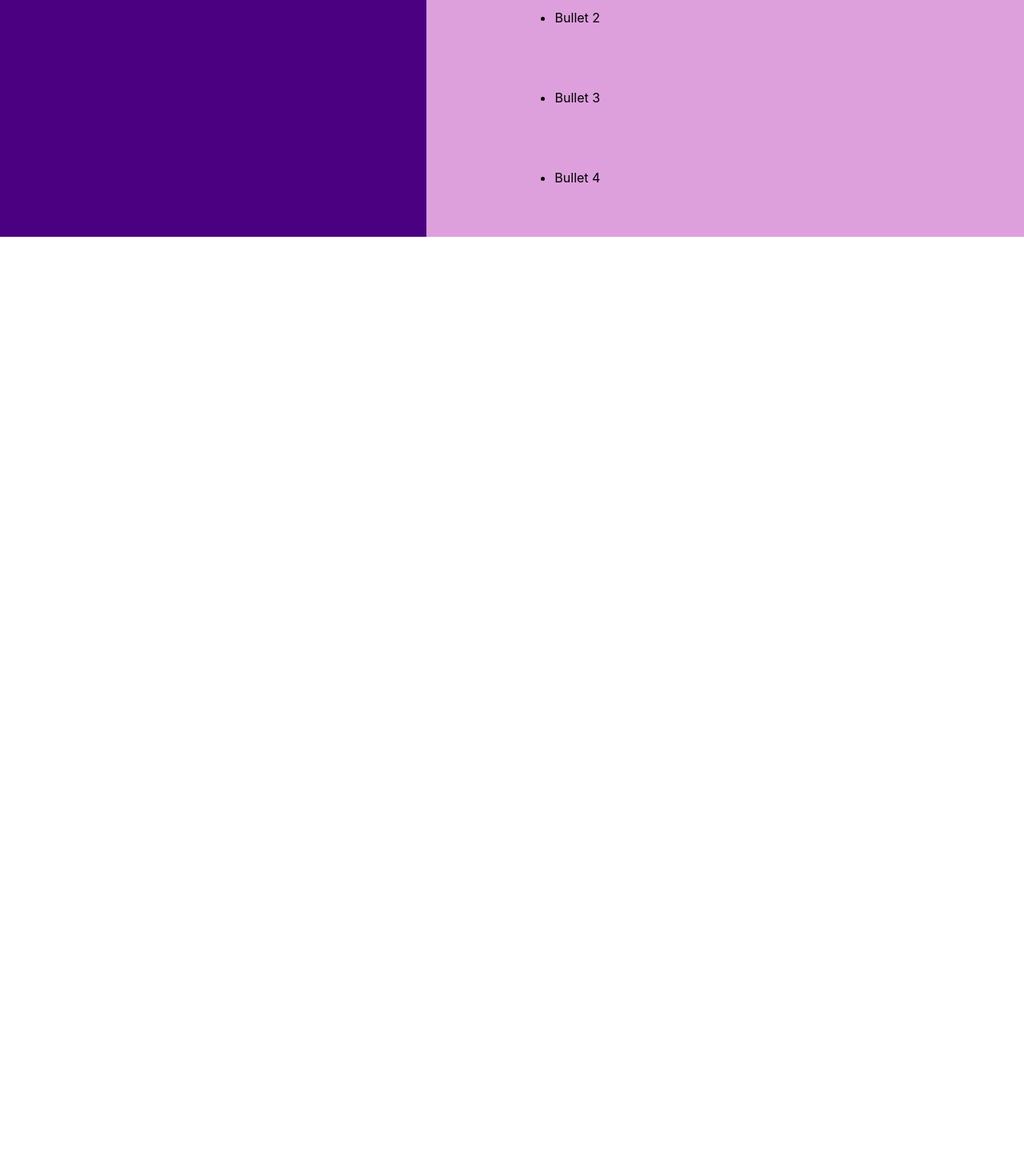
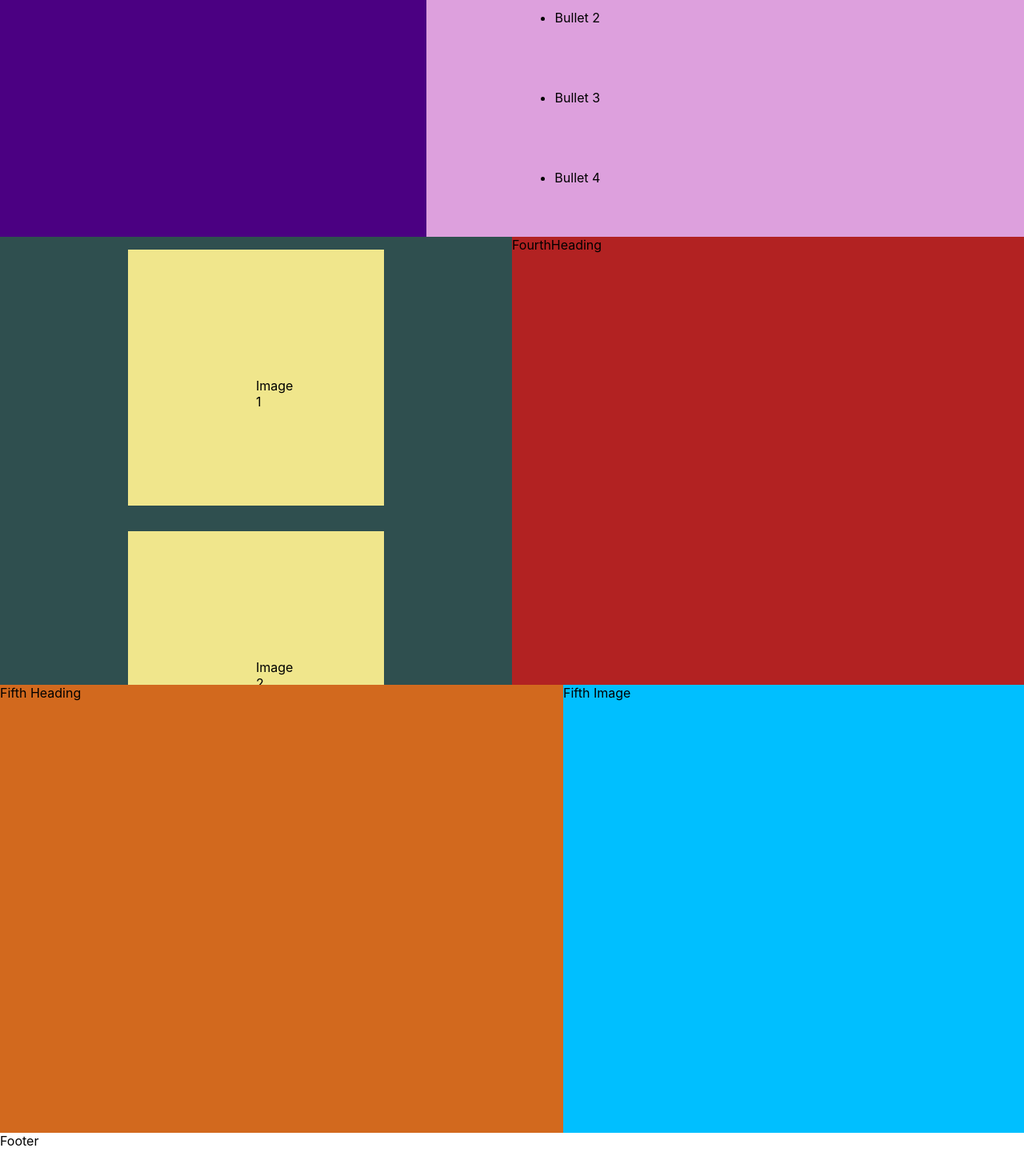
Before and after one commit to umaimab/portfolio_main, a React (Create React App) app: page / in a window 1280 px wide. Shown: the part 1464-2934 px from the top of the page at 80% size. Before the commit the page ends 1760 px from the top, so only its background shows below. Built offline with nearby package versions, Linux system fonts and the light colour scheme.

Commit message:
Added panels 4-5 and footer. Layout only

```diff
--- a/src/pages/Home/home.css
+++ b/src/pages/Home/home.css
@@ -79,3 +79,57 @@
 li {
     margin-bottom: 5rem;
 }
+
+.fourthPanel {
+    background-color:firebrick;
+    height: 70vh;
+    display: flex;
+}
+
+.fourthImg {
+    background-color:darkslategrey;
+    display: flex;
+    justify-content: center;
+    flex-wrap: wrap;
+    width: 50vw;
+    overflow: hidden;
+}
+
+.imageGrid {
+    background-color: khaki;
+    width: 40%;
+    height: 50%;
+    display: inline-block;
+    align-items: center;
+    justify-content: center;
+    margin: 1rem;
+    padding: 10rem;
+}
+
+.fifthPanel {
+    background-color: blue;
+    height: 70vh;
+    display: flex;
+    box-sizing: border-box;
+}
+
+.fifthImg {
+    background-color:deepskyblue;
+    display: flex;
+    position: relative;
+    width: 45vw;
+}
+
+.fifthHeading {
+    background-color: chocolate;
+    display: flex;
+    position: relative;
+    width: 55vw;
+}
+
+.footer {
+    background-color: white;
+    height: 25vh;
+    display: flex;
+    box-sizing: border-box;
+}
--- a/src/pages/Home/home.js
+++ b/src/pages/Home/home.js
@@ -51,7 +51,27 @@ const Home = () => {
             </ul>
           </div>
         </div>
+
+        <div className='fourthPanel'>
+          <div className='fourthImg' id='fourthImgContainer'>
+            <div className='imageGrid'>Image 1</div>
+            <div className='imageGrid'>Image 2</div>
+            <div className='imageGrid'>Image 3</div>
+            <div className='imageGrid'>Image 4</div>
+          </div>
+          <div className='fourthHeading'>FourthHeading</div>
+        </div>
+
+        <div className='fifthPanel'>
+          <div className='fifthHeading'>Fifth Heading</div>
+          <div className='fifthImg'>Fifth Image</div>
+        </div>
+
+      <div className='footer'>
+        Footer
       </div>
+      </div>
+
     )
   }
 
```
